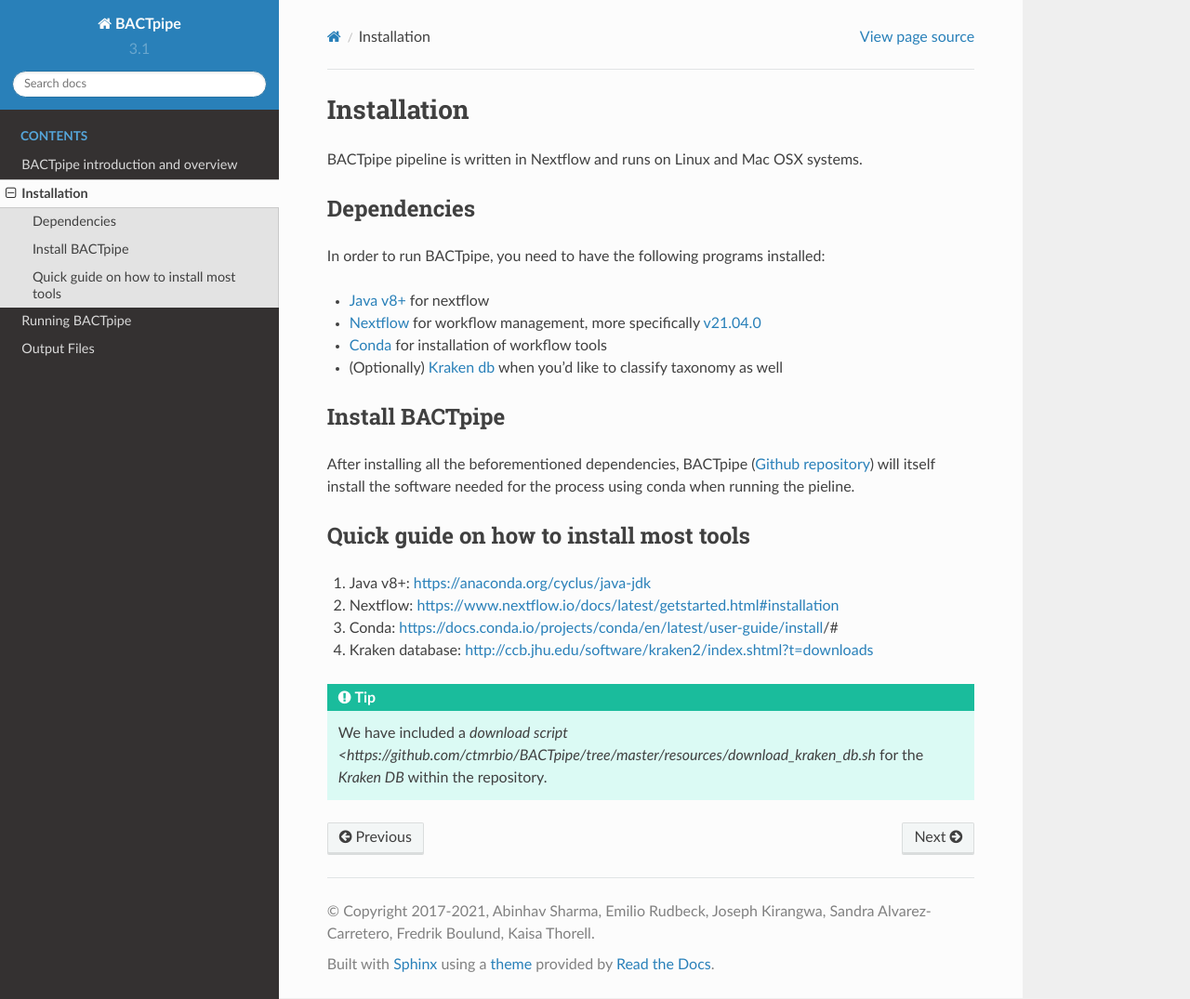
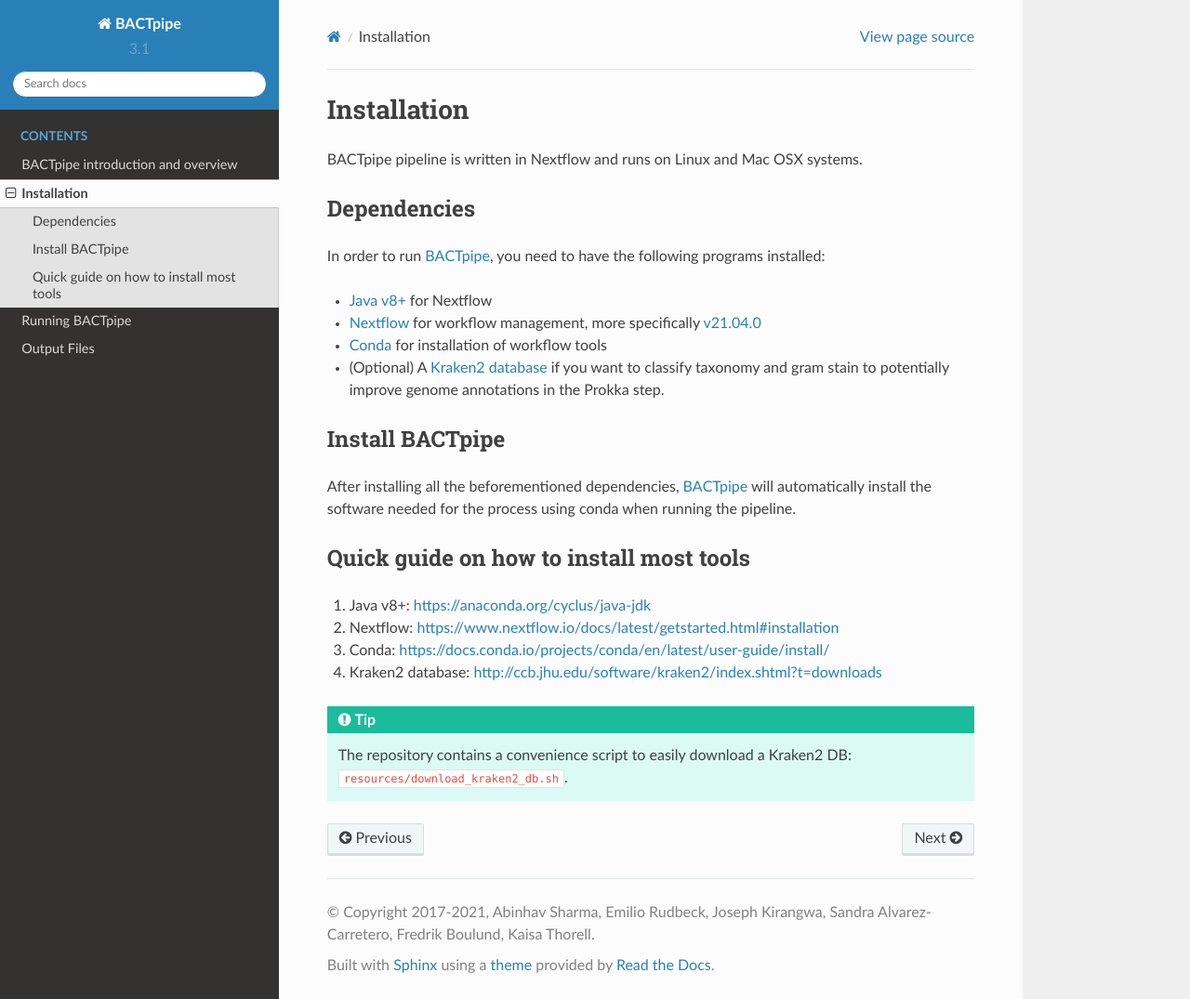
Before and after one commit to ctmrbio/BACTpipe, a Sphinx documentation site: the page built from docs/source/installation.rst, in a window 1280 px wide and 1075 px high. Shown: the whole window at 93% size. Built offline with Sphinx 7.4.7 and the Read the Docs theme 2.0.0, drawn with Linux system fonts in a browser that asks for light colours.

Commit message:
Update docs, rename kraken2 db download script

```diff
--- a/docs/source/installation.rst
+++ b/docs/source/installation.rst
@@ -4,27 +4,27 @@
 
 Dependencies
 ************
-In order to run BACTpipe, you need to have the following programs installed:
+In order to run `BACTpipe`_, you need to have the following programs installed:
 
-- `Java v8+`_ for nextflow
+- `Java v8+`_ for Nextflow
 - `Nextflow`_ for workflow management, more specifically `v21.04.0`_
 - `Conda`_ for installation of workflow tools
-- (Optionally) `Kraken db`_ when you'd like to classify taxonomy as well
+- (Optional) A `Kraken2 database`_ if you want to classify taxonomy and gram
+  stain to potentially improve genome annotations in the Prokka step.
 
+.. _BACTpipe: https://github.com/ctmrbio/BACTpipe
 .. _Java v8+: https://www.java.com/sv/download/help/download_options.xml
 .. _Nextflow: https://www.nextflow.io/
 .. _v21.04.0: https://github.com/nextflow-io/nextflow/releases/download/v21.04.0/nextflow-21.04.0-all
 .. _Conda: https://docs.conda.io/en/latest/
-.. _Kraken db: http://ccb.jhu.edu/software/kraken2/index.shtml?t=downloads
+.. _Kraken2 database: http://ccb.jhu.edu/software/kraken2/index.shtml?t=downloads
 
 
 Install BACTpipe
 ****************
-After installing all the beforementioned dependencies, BACTpipe (`Github
-repository`_) will itself install the software needed for the process using
-conda when running the pieline.
-
-.. _Github repository: https://github.com/ctmrbio/BACTpipe/tree/master
+After installing all the beforementioned dependencies, `BACTpipe`_ will
+automatically install the software needed for the process using conda when
+running the pipeline.
 
 
 Quick guide on how to install most tools
@@ -32,8 +32,9 @@
 
 1. Java v8+: https://anaconda.org/cyclus/java-jdk
 2. Nextflow: https://www.nextflow.io/docs/latest/getstarted.html#installation
-3. Conda: https://docs.conda.io/projects/conda/en/latest/user-guide/install/#
-4. Kraken database: http://ccb.jhu.edu/software/kraken2/index.shtml?t=downloads
+3. Conda: https://docs.conda.io/projects/conda/en/latest/user-guide/install/
+4. Kraken2 database: http://ccb.jhu.edu/software/kraken2/index.shtml?t=downloads
 
 .. tip::
-   We have included a `download script <https://github.com/ctmrbio/BACTpipe/tree/master/resources/download_kraken_db.sh` for the `Kraken DB` within the repository.
+   The repository contains a convenience script to easily download a Kraken2 DB:
+   ``resources/download_kraken2_db.sh``.
--- a/docs/source/introduction.rst
+++ b/docs/source/introduction.rst
@@ -16,7 +16,7 @@
 collected into a HTML report using ``MultiQC``.
 
 BACTpipe is implemented in Nextflow and an overview of the workflow can be seen
-below. Output files are marked in blue.
+below with the different output files at the bottom.
 
 .. image:: img/BACTpipe-3-1_flow.png
     :alt: Flowchart showing BACTpipe workflow.
```
Also changed, not shown: docs/source/output.rst (+8 -9 lines), docs/source/running.rst (+54 -52 lines), 2 other files.
